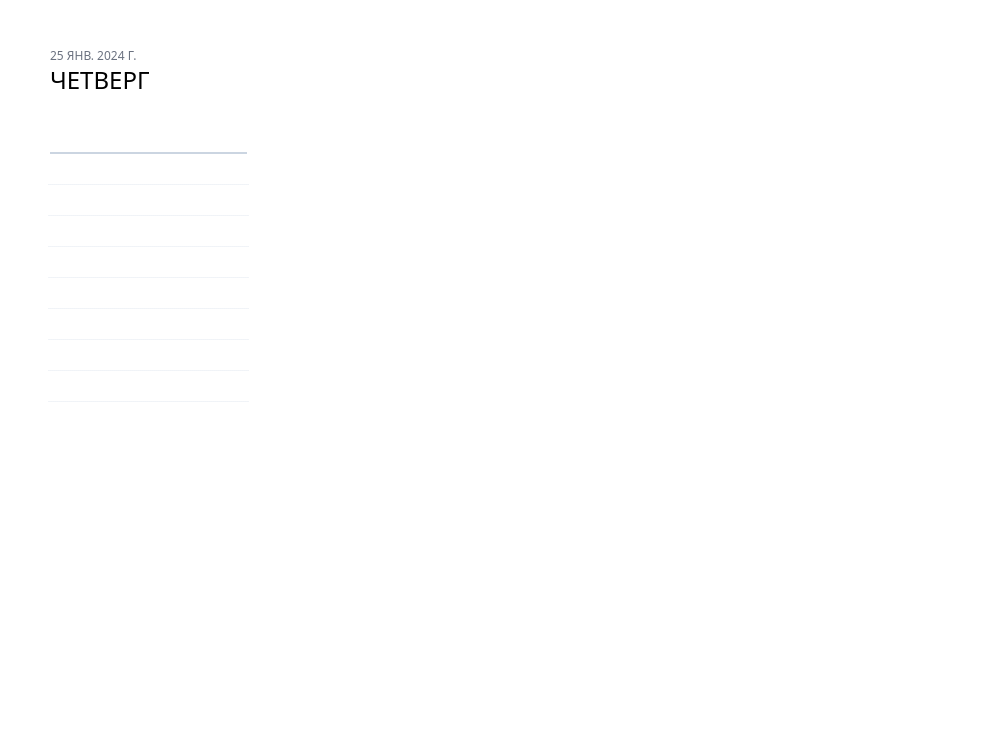
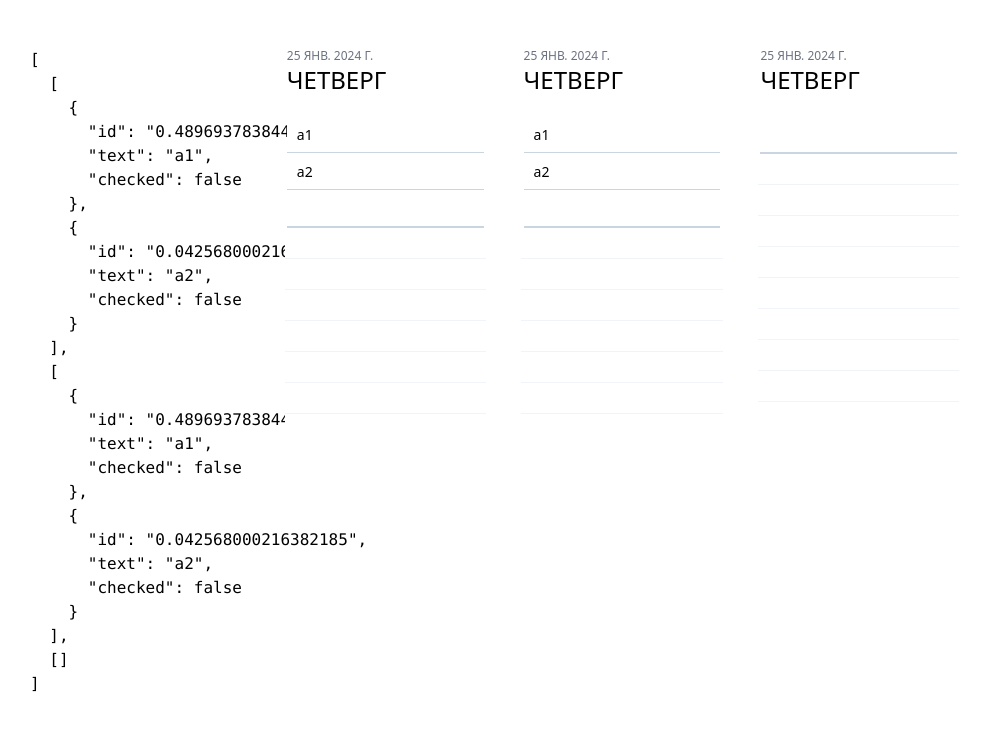
Before and after one commit to abizdev/TeuxDeux, a Vue app: page / in a window 1280 px wide. Shown: the top 730 px of the page, without its empty margins (18-1008 px from the left). Built offline with nearby package versions, Linux system fonts and the light colour scheme.

Commit message:
feat: add multiple tables

```diff
--- a/src/App.vue
+++ b/src/App.vue
@@ -1,99 +1,34 @@
 <template>
   <!-- wrapper -->
   <div class="p-12 grid grid-cols-5">
-    <div class="flex flex-col">
-      <Heading />
-
-      <div class="flex flex-col top-0 after:translate-y-[10px] after:mx-auto after:w-[85%] after:h-full after:bg-line-gradient min-h-[305px]">
-        <!-- todos list -->
-        <draggable
-          v-model="todosList"
-          tag="ul"
-          item-key="id"
-          class="flex flex-col"
-        >
-
-          <!-- todo item -->
-          <template #item="{ element: todo }">
-            <li
-              class="item relative px-5 group/item"
-            >
-              <TodoItem
-                :id="todo.id"
-                :todoValue="todo.text"
-              />
-            </li>
-          </template>
-          <!-- todo item -->
-
-        </draggable>
-        <!-- todos list end -->
-
-        <!-- addTodo component -->
-        <div class="px-5">
-          <div class="w-full border-b-[1px] border-slate-300">
-            <app-input
-              id="addInput"
-              type="text"
-              v-model:modelValue="newTodo"
-            />
-          </div>
-        </div>
-        <!-- addTodo component end -->
-      </div>
-    </div>
+    <pre>{{ todosLists }}</pre>
+    <Table
+      v-for="(todosList, index) in todosLists"
+      :key="index"
+      :tableId="index"
+      :todosList="todosList"
+    />
   </div>
 </template>
 
 <script setup lang="ts">
-import Heading from './components/Heading.vue';
-import TodoItem from './components/TodoItem.vue';
-import AppInput from './components/form/Input.vue'
-import draggable from 'vuedraggable';
+import Table from './components/Table.vue';
 
-import { ref, computed, watch } from 'vue';
-
-import type { Todo } from './types/todo'
+import { computed } from 'vue';
 
 import { useTodosStore } from './stores/todos'
 
 const todosStore = useTodosStore()
 
-const newTodo = ref<string>('')
-const todosList = computed({
-  get() {
-    return todosStore.todosList
-  },
-  set(newVal) {
-    todosStore.todosList = newVal
-    todosStore.setLocalStorate(newVal)
-  }
-})
-
-const addNewTodo = (inputVal: string) => {
-  const todo: Todo = {
-    id: `${Math.random()}`,
-    text: inputVal,
-    checked: false,
-  }
-
-  newTodo.value = ''
-  todosStore.addTodo(todo)
-  todosStore.setLocalStorate()
-}
-
-watch(newTodo, (newVal) => {
-  if(newVal) {
-    addNewTodo(newVal)
-  }
-})
+const todosLists = computed(() => todosStore.todosLists)
 
 // on created check localstorage
-if(localStorage.todosList) {
-  console.log('created');
 
-  const localList = JSON.parse(localStorage.getItem('todosList'))
-  todosStore.todosList = localList
-}
+// if(localStorage.todosList) {
+//   console.log('created');
+
+//   const localList = JSON.parse(localStorage.getItem('todosList'))
+//   todosStore.todosList = localList
+// }
 
 </script>
--- /dev/null
+++ b/src/components/Table.vue
@@ -0,0 +1,84 @@
+<template>
+  <div class="flex flex-col" >
+    <Heading />
+
+    <div class="flex flex-col top-0 after:translate-y-[10px] after:mx-auto after:w-[85%] after:h-full after:bg-line-gradient min-h-[305px]">
+      <!-- todos list -->
+      <draggable
+        :list="todosList"
+        tag="ul"
+        :item-key="`${tableId}`"
+        class="flex flex-col"
+        group="todo"
+      >
+
+        <!-- todo item -->
+        <template #item="{ element: todo }">
+          <li
+            class="item relative px-5 group/item"
+          >
+            <TodoItem
+              :id="todo.id"
+              :todoValue="todo.text"
+              :tableId="tableId"
+            />
+          </li>
+        </template>
+        <!-- todo item -->
+
+      </draggable>
+      <!-- todos list end -->
+
+      <!-- addTodo component -->
+      <div class="px-5">
+        <div class="w-full border-b-[1px] border-slate-300">
+          <app-input
+            :id="`addInput${tableId}`"
+            type="text"
+            v-model:modelValue="newTodo"
+            :tableId="tableId"
+          />
+        </div>
+      </div>
+      <!-- addTodo component end -->
+    </div>
+  </div>
+</template>
+
+<script setup lang="ts">
+import Heading from './Heading.vue';
+import TodoItem from './TodoItem.vue';
+import AppInput from './form/Input.vue'
+import draggable from 'vuedraggable';
+
+import { ref, computed, watch } from 'vue';
+
+import type { Todo } from '@/types/todo';
+
+import { useTodosStore } from '@/stores/todos';
+
+const props = defineProps<{ todosList: Todo[], tableId: number }>()
+
+const todosStore = useTodosStore()
+
+const newTodo = ref<string>('')
+
+
+const addNewTodo = (inputVal: string, tableId: number) => {
+  const todo: Todo = {
+    id: `${Math.random()}`,
+    text: inputVal,
+    checked: false,
+  }
+
+  newTodo.value = '';
+  todosStore.addTodo(todo, tableId)
+}
+
+watch(newTodo, (newVal) => {
+  if(newVal) {
+    addNewTodo(newVal, props.tableId)
+  }
+})
+
+</script>
--- a/src/components/TodoItem.vue
+++ b/src/components/TodoItem.vue
@@ -8,6 +8,7 @@
       type="text"
       v-model:modelValue="inputValue"
       :isChecked="checkboxValue"
+      :tableId="tableId"
     />
     <app-button @click="delItem(id)"/>
   </div>
@@ -25,6 +26,7 @@ import { useTodosStore } from '../stores/todos'
 interface Props {
   id: string;
   todoValue: string;
+  tableId: number
 }
 
 const props = defineProps<Props>();
@@ -35,24 +37,22 @@ const inputValue = ref<string>(props.todoValue);
 const checkboxValue = ref<boolean>(false)
 
 const delItem = (todoId: string) => {
-  delTodo(todoId)
-  setLocalStorate()
+  delTodo(props.tableId, todoId)
+  // setLocalStorate()
 };
 
-const updatedVals = (isChecked?: boolean) => {
+const updatedVals = (isChecked: boolean) => {
 
   const updatedTodo = {
     id: props.id,
     text: inputValue.value,
     checked: isChecked
   }
-  editTodo(updatedTodo)
-  setLocalStorate()
+  editTodo(props.tableId, updatedTodo)
+  // setLocalStorate()
 }
 
-watch(checkboxValue, (newVal) => {
-  updatedVals(newVal)
-})
-watch(inputValue, () => updatedVals(checkboxValue))
+watch(checkboxValue, (newVal) => updatedVals(newVal))
+watch(inputValue, () => updatedVals(checkboxValue.value))
 
 </script>
--- a/src/components/form/Input.vue
+++ b/src/components/form/Input.vue
@@ -21,7 +21,8 @@ interface TodoProps {
   type: string,
   modelValue: string,
   labelText?: string,
-  isChecked?: boolean
+  isChecked?: boolean,
+  tableId: number
 }
 
 const props = defineProps<TodoProps>();
@@ -32,7 +33,8 @@ const inputField = ref(null)
 const update = ($event: { target: { value: string } }) => {
   if ($event.target.value) {
     // add focus to input
-    if($event.target.id === '#addItem') {
+    console.log($event.target.id)
+    if($event.target.id === `#addItem${props.tableId}`) {
       inputField.value.focus();
     }
 
--- a/src/stores/todos.ts
+++ b/src/stores/todos.ts
@@ -1,30 +1,56 @@
 import { defineStore } from "pinia";
-import type { Todo } from './types/todo'
+import type { Todo } from '../types/todo'
 
 export const useTodosStore = defineStore('todos', {
   state: () => ({
-    todosList: []
+    todosLists: [
+      [
+        {
+          "id": "0.48969378384430584",
+          "text": "a1",
+          "checked": false
+        },
+        {
+          "id": "0.042568000216382185",
+          "text": "a2",
+          "checked": false
+        }
+      ],
+      [
+        {
+          "id": "0.48969378384430584",
+          "text": "a1",
+          "checked": false
+        },
+        {
+          "id": "0.042568000216382185",
+          "text": "a2",
+          "checked": false
+        }
+      ],
+      [],
+    ]
   }),
   actions: {
-    addTodo(todo: Todo) {
-      this.todosList.push(todo)
+    addTodo(todo: Todo, tableId: number) {
+      this.todosLists[tableId].push(todo)
     },
-    editTodo(todo: Todo) {
+    editTodo(tableId: number, todo: Todo) {
       // find existion item index
-      const existingItem = this.todosList.findIndex((item) => item.id === todo.id)
+      const existingItem = this.todosLists[tableId].findIndex((item) => item.id === todo.id)
 
       // delete item
-      this.todosList.splice(existingItem, 1, todo)
+      this.todosLists[tableId].splice(existingItem, 1, todo)
     },
-    delTodo(id: string) {
+    delTodo(tableId: number, id: string) {
       // find existion item index
-      const existingItem = this.todosList.findIndex((item) => item.id === id)
+      const existingItem = this.todosLists[tableId].findIndex((item) => item.id === id)
 
       // delete item
-      this.todosList.splice(existingItem, 1)
+      this.todosList[tableId].splice(existingItem, 1)
     },
     setLocalStorate(payload?: any) {
-      localStorage.todosList = payload ? JSON.stringify(payload) : JSON.stringify(this.todosList)
+      // localStorage.todosList = payload ? JSON.stringify(payload) : JSON.stringify(this.todosList)
     }
   }
 })
```
